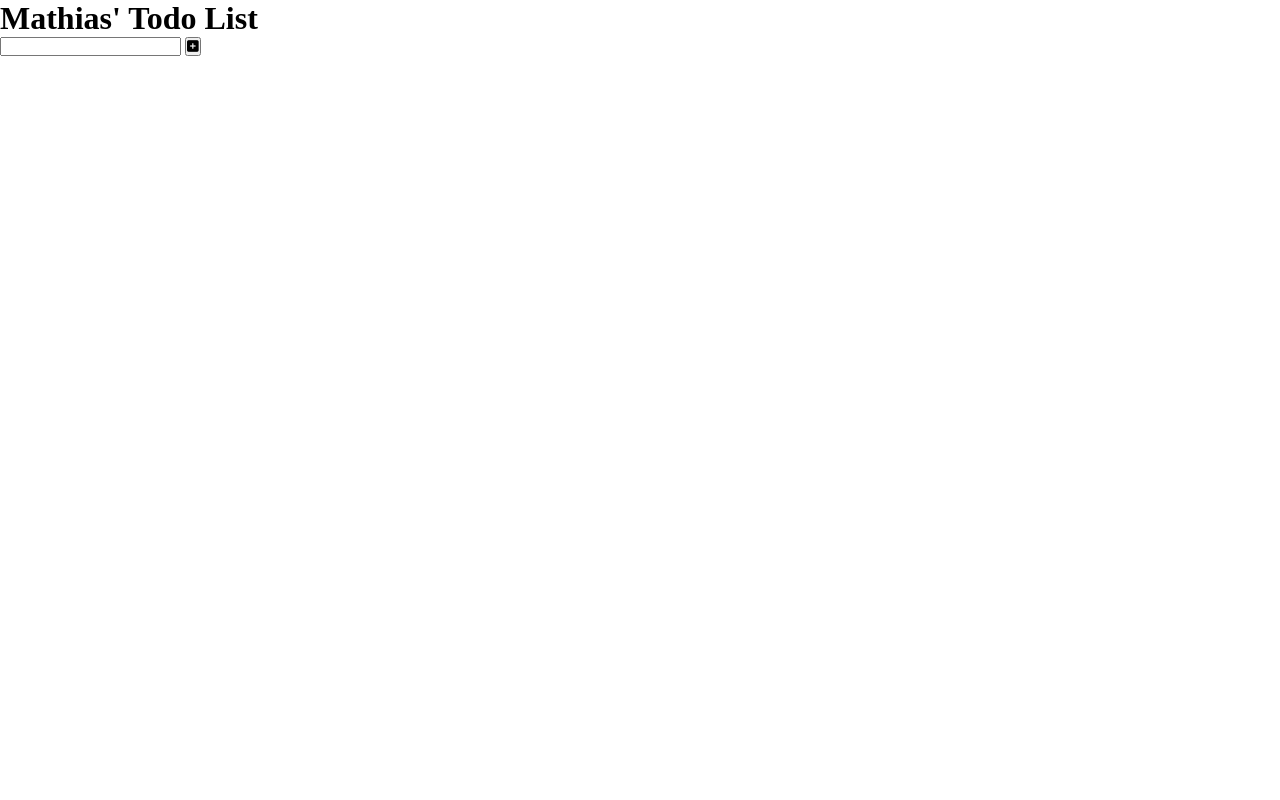
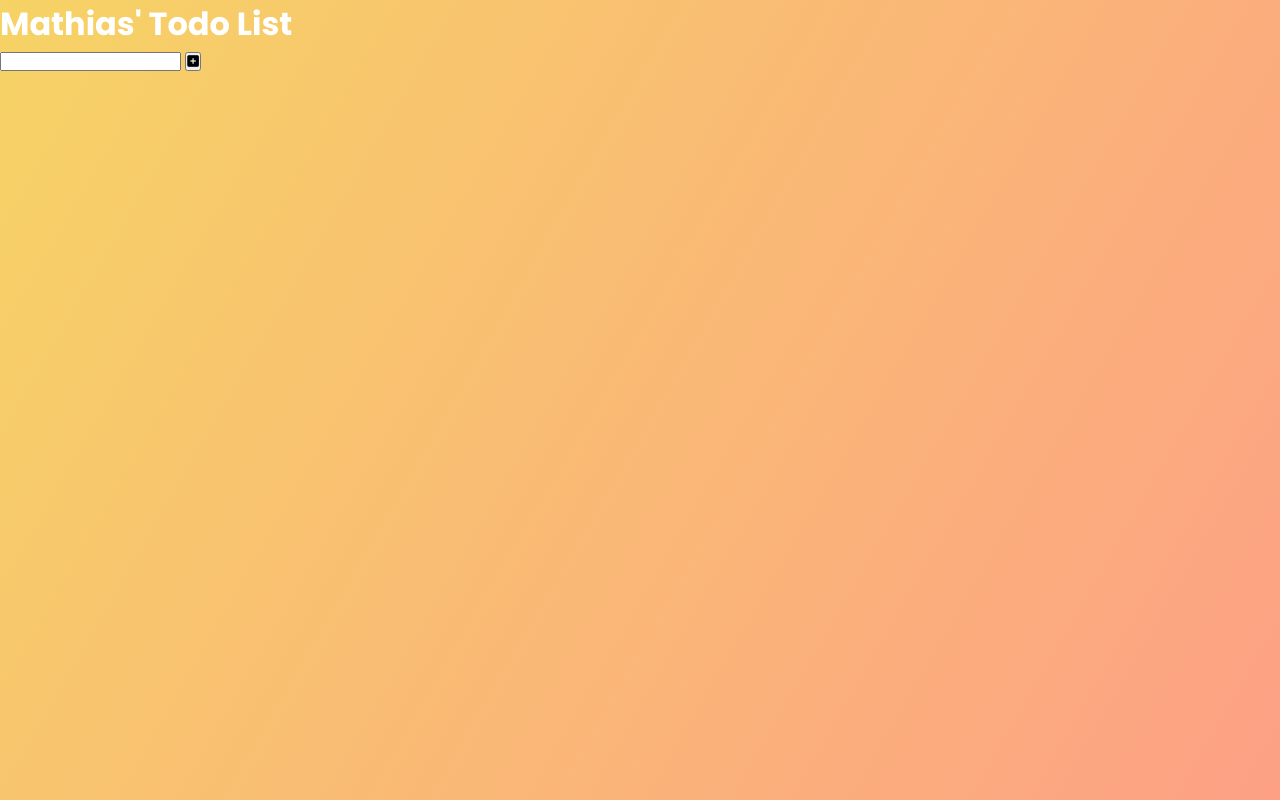
Before and after one commit to Jaegermeisty/Simple-JavaScript-Project, a plain HTML site: page index.html in a window 1280 px wide. Drawn offline with Linux system fonts and the light colour scheme.

Commit message:
Added color, bck color, font, and min height to body

```diff
--- a/styles.css
+++ b/styles.css
@@ -3,3 +3,10 @@
   padding: 0;
   box-sizing: border-box;
 }
+
+body {
+  background-image: linear-gradient(120deg, #f6d365, #fda085);
+  color: white;
+  font-family: "Poppins", sans-serif;
+  min-height: 100vh;
+}
```
